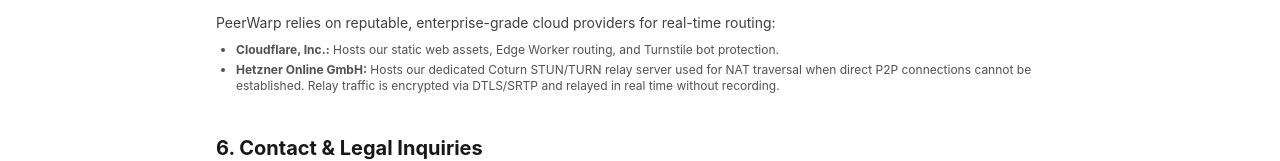
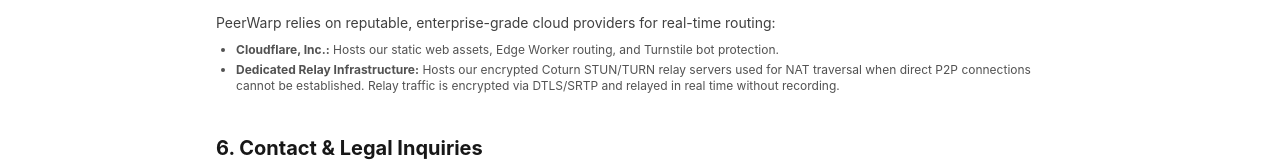
Before and after one commit to AhmedKhalid0/peerwarp, a Next.js app in the folder client/: page /privacy in a window 1280 px wide. Shown: the part 1623-1784 px from the top of the page. Built offline with nearby package versions, Linux system fonts and the light colour scheme.

Commit message:
docs: anonymize dedicated relay infrastructure and remove provider-specific references

```diff
--- a/client/src/app/privacy/page.tsx
+++ b/client/src/app/privacy/page.tsx
@@ -154,7 +154,7 @@ export default function PrivacyPage() {
             <p className="mb-2">PeerWarp relies on reputable, enterprise-grade cloud providers for real-time routing:</p>
             <ul className="list-disc pl-5 space-y-1 text-neutral-600 dark:text-neutral-400 text-xs">
               <li><strong>Cloudflare, Inc.:</strong> Hosts our static web assets, Edge Worker routing, and Turnstile bot protection.</li>
-              <li><strong>Hetzner Online GmbH:</strong> Hosts our dedicated Coturn STUN/TURN relay server used for NAT traversal when direct P2P connections cannot be established. Relay traffic is encrypted via DTLS/SRTP and relayed in real time without recording.</li>
+              <li><strong>Dedicated Relay Infrastructure:</strong> Hosts our encrypted Coturn STUN/TURN relay servers used for NAT traversal when direct P2P connections cannot be established. Relay traffic is encrypted via DTLS/SRTP and relayed in real time without recording.</li>
             </ul>
           </section>
 
--- a/client/test_transfers.js
+++ b/client/test_transfers.js
@@ -24,7 +24,7 @@ function createSampleFile(sizeMB = 1.5) {
 async function runScenario(scenarioName, forceRelayOnReceiver = false) {
   console.log(`\n======================================================================`);
   console.log(`🚀 STARTING TEST: ${scenarioName}`);
-  console.log(`📡 Mode: ${forceRelayOnReceiver ? "4G / Cellular (Forced TURN Relay via Hetzner)" : "Wi-Fi / LAN Direct P2P (Direct Host & STUN)"}`);
+  console.log(`📡 Mode: ${forceRelayOnReceiver ? "4G / Cellular (Forced Encrypted TURN Relay)" : "Wi-Fi / LAN Direct P2P (Direct Host & STUN)"}`);
   console.log(`======================================================================`);
 
   const tempFilePath = createSampleFile(1.2); // 1.2 MB test file
@@ -257,7 +257,7 @@ async function runSuite() {
   await sleep(3000);
 
   // 2. Run 4G / Cellular Relay
-  const cellResult = await runScenario("Case 2: 4G / Cellular (Forced Hetzner TURN Relay)", true);
+  const cellResult = await runScenario("Case 2: 4G / Cellular (Forced Encrypted TURN Relay)", true);
 
   console.log("\n======================================================================");
   console.log("🏆 FINAL PROTOCOL VERIFICATION REPORT");
```
Also changed, not shown: 2 other files (tests, documents, lock files or other folders).
